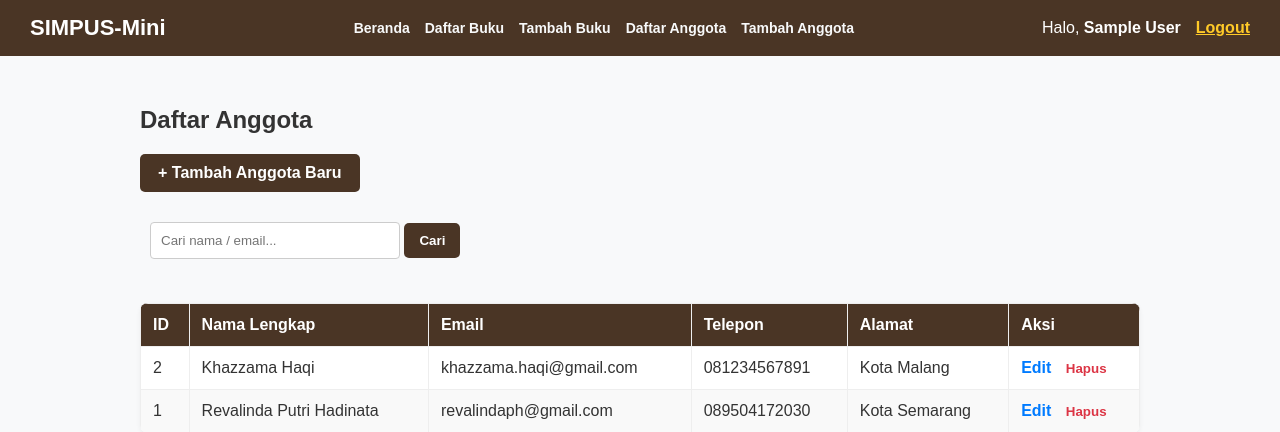
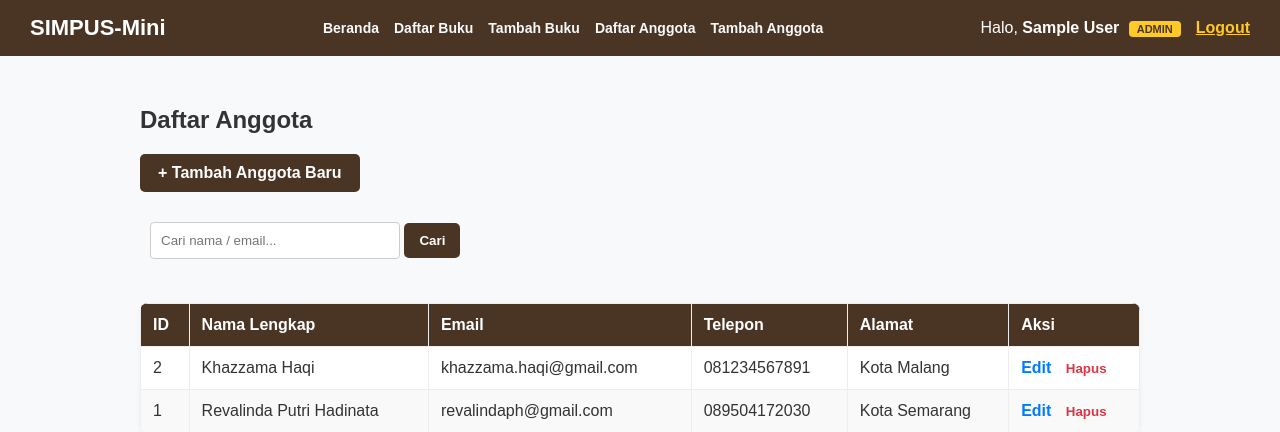
Before and after one commit to revandaph/Pemrograman-Web, a PHP site: page /anggota/list.php in a window 1280 px wide. Shown: the top 432 px of the page. Run offline with PHP 8.4, Linux system fonts and the light colour scheme; the visitor is signed in with stand-in values (Sample User, id 1); data comes from the database, SQL or seed files in the repository; some libraries are stand-ins or nearby versions.

Commit message:
Jobsheet 10 tambah badges admin atau petugas dan juga mengubah role revalindaph dari petugas ke admin

```diff
--- a/Jobsheet10/anggota/list.php
+++ b/Jobsheet10/anggota/list.php
@@ -1,5 +1,8 @@
 <?php
+require_once __DIR__ . '/../includes/auth.php';
 require_once '../includes/koneksi.php';
+
+$is_admin = ($_SESSION['role'] ?? '') === 'admin';
 
 $q = trim($_GET['q'] ?? '');
 $page = max(1, (int)($_GET['page'] ?? 1));
@@ -35,7 +38,7 @@ include '../includes/header.php';
 <a href="tambah.php" class="btn">+ Tambah Anggota Baru</a>
 
 <form method="GET" action="list.php" style="margin-bottom: 20px; padding: 10px; background: none; box-shadow: none;">
-    <input type="text" id="search-input" name="q" value="<?= $q ?>" placeholder="Cari nama / email..." style="width: 250px; display: inline-block;">
+    <input type="text" id="search-input" name="q" value="<?= htmlspecialchars($q) ?>" placeholder="Cari nama / email..." style="width: 250px; display: inline-block;">
     <button type="submit" class="btn" style="padding: 10px 15px;">Cari</button>
     <?php if ($q !== ''): ?>
         <a href="list.php" style="margin-left: 10px; text-decoration: none; color: #666;">Reset</a>
@@ -64,10 +67,13 @@ include '../includes/header.php';
                     <td><?= htmlspecialchars($anggota['alamat']) ?></td>
                     <td>
                         <a href="edit.php?id=<?= $anggota['id'] ?>" style="color: #007bff; text-decoration: none; font-weight: bold; margin-right: 10px;">Edit</a>
-                        <form action="hapus.php" method="POST" class="form-hapus" style="display: inline; padding: 0; background: none; box-shadow: none;">
-                            <input type="hidden" name="id" value="<?= $anggota['id'] ?>">
-                            <button type="submit" style="color: #dc3545; background: none; border: none; cursor: pointer; font-weight: bold; padding: 0;">Hapus</button>
-                        </form>
+
+                        <?php if ($is_admin): ?>
+                            <form action="hapus.php" method="POST" class="form-hapus" style="display: inline; padding: 0; background: none; box-shadow: none;">
+                                <input type="hidden" name="id" value="<?= $anggota['id'] ?>">
+                                <button type="submit" style="color: #dc3545; background: none; border: none; cursor: pointer; font-weight: bold; padding: 0;">Hapus</button>
+                            </form>
+                        <?php endif; ?>
                     </td>
                 </tr>
             <?php endforeach; ?>
--- a/Jobsheet10/includes/auth.php
+++ b/Jobsheet10/includes/auth.php
@@ -7,3 +7,20 @@ if (!isset($_SESSION['user_id'])) {
     header('Location: ../auth/login.php');
     exit;
 }
+
+function require_role($allowed_roles = []) {
+    if (!is_array($allowed_roles)) {
+        $allowed_roles = [$allowed_roles];
+    }
+
+    $user_role = $_SESSION['role'] ?? 'petugas';
+
+    if (!in_array($user_role, $allowed_roles)) {
+        $_SESSION['flash'] = [
+            'type' => 'error',
+            'pesan' => 'Akses ditolak: Anda tidak memiliki izin (peran) untuk melakukan aksi ini.'
+        ];
+        header('Location: list.php');
+        exit;
+    }
+}
--- a/Jobsheet10/includes/header.php
+++ b/Jobsheet10/includes/header.php
@@ -38,6 +38,16 @@ if (in_array(basename(dirname($_SERVER['SCRIPT_NAME'])), ['buku', 'anggota', 'au
         nav a:hover { color: #ffca28; }
         .auth-status { display: flex; align-items: center; gap: 15px; }
         .auth-status a { color: #ffca28; text-decoration: underline; font-weight: bold; }
+        .role-badge {
+            background: #ffca28;
+            color: #4a3525;
+            padding: 2px 8px;
+            border-radius: 4px;
+            font-size: 11px;
+            font-weight: bold;
+            text-transform: uppercase;
+            margin-left: 5px;
+        }
         .container { padding: 30px; max-width: 1000px; margin: auto; }
         .card-container { display: flex; gap: 20px; margin-top: 20px; }
         .card { background: white; padding: 20px; border-radius: 8px; box-shadow: 0 2px 5px rgba(0,0,0,0.1); flex: 1; text-align: center; }
@@ -68,7 +78,10 @@ if (in_array(basename(dirname($_SERVER['SCRIPT_NAME'])), ['buku', 'anggota', 'au
     </nav>
     <div class="auth-status">
         <?php if ($sudahLogin): ?>
-            <span>Halo, <strong><?= htmlspecialchars($_SESSION['nama']) ?></strong></span>
+            <span>
+                Halo, <strong><?= htmlspecialchars($_SESSION['nama']) ?></strong>
+                <span class="role-badge"><?= htmlspecialchars($_SESSION['role'] ?? 'petugas') ?></span>
+            </span>
             <a href="<?= $base ?>auth/logout.php">Logout</a>
         <?php else: ?>
             <a href="<?= $base ?>auth/login.php">Login</a>
--- a/Jobsheet10/index.php
+++ b/Jobsheet10/index.php
@@ -9,10 +9,16 @@ try {
 }
 
 include 'includes/header.php';
+
+$sudahLogin = isset($_SESSION['user_id']);
 ?>
 
 <h2>Beranda SIMPUS-Mini</h2>
 <p>Selamat datang di Sistem Informasi Perpustakaan Mini berbasis PHP PDO dan PostgreSQL.</p>
+
+<?php if ($sudahLogin): ?>
+    <p>Anda masuk sebagai: <strong><?= strtoupper(htmlspecialchars($_SESSION['role'] ?? 'petugas')) ?></strong></p>
+<?php endif; ?>
 
 <div class="card-container">
     <div class="card">
--- a/Jobsheet10/sql/02_users.sql
+++ b/Jobsheet10/sql/02_users.sql
@@ -5,3 +5,5 @@ CREATE TABLE IF NOT EXISTS users (
     password VARCHAR(255) NOT NULL,
     role VARCHAR(20) NOT NULL DEFAULT 'petugas'
 );
+
+UPDATE users SET role = 'admin' WHERE username = 'revalindaph';
```
Also changed, not shown: Jobsheet10/anggota/hapus.php (+7 -0 lines).
